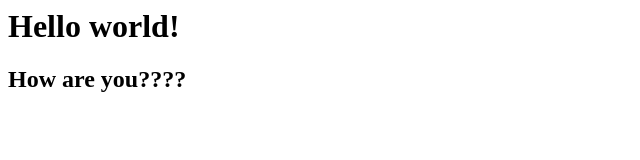
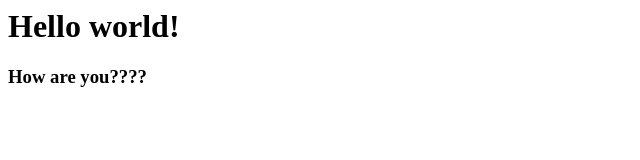
Before and after one commit to Augustinho/githubExample, a plain HTML site: page index.html in a window 1280 px wide. Shown: the whole page, without its empty margins (0-640 px from the left). Drawn offline with Linux system fonts and the light colour scheme.

Commit message:
Update index.html

```diff
--- a/index.html
+++ b/index.html
@@ -4,6 +4,6 @@
 	</head>
 	<body>
 		<h1>Hello world!</h1>
-		<h2>How are you????</h2>
+		<h3>How are you????</h3>
 	</body>
 </html>
```
